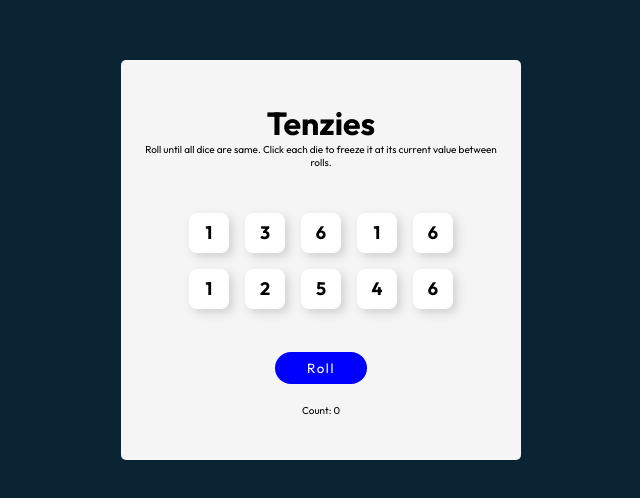
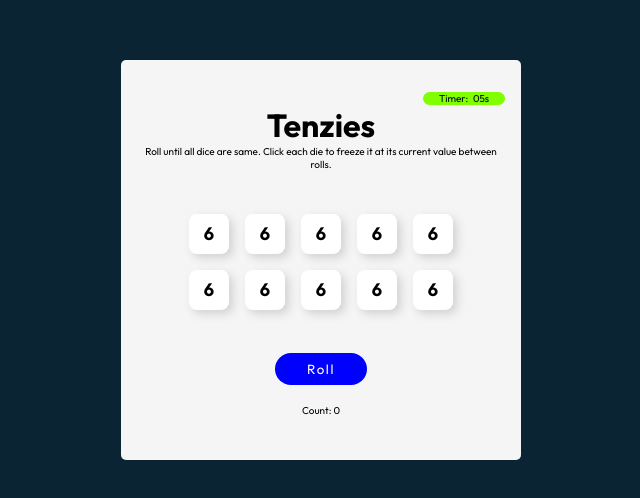
Before and after one commit to sharmasagarr/tenziesGame, a React (Vite) app: page / in a window 1280 px wide. Shown: the part 140-638 px from the top of the page, without its empty margins (319-959 px from the left). Built offline with nearby package versions, Linux system fonts and the light colour scheme.

Commit message:
added timer feature

```diff
--- a/src/App.css
+++ b/src/App.css
@@ -7,6 +7,51 @@ main {
   flex-direction: column;
   justify-content: space-evenly;
   align-items: center;
+}
+
+.head{
+  display: flex;
+  flex-direction: column;
+}
+
+.timer{
+  margin-top: -0.7rem;
+  justify-self: flex-end;
+  background-color: chartreuse;
+  border-radius: 1rem;
+  margin-right: 1rem;
+  display: flex;
+  align-items: center;
+  justify-content: center;
+}
+
+.timer > p{
+  display: flex;
+  align-items: center;
+  justify-content: center;
+  padding-left: 1rem;
+  padding-right: 0.5rem;
+}
+
+.timer > span{
+  font-size: x-small;
+  display: flex;
+  align-items: center;
+  justify-content: center;
+  width: 0.5rem;
+  padding-left: 0.3rem;
+  padding-right: 1.5rem;
+}
+
+.blink {
+  background-color: lightgreen;
+  animation: blink 1s infinite;
+}
+
+@keyframes blink {
+  0% { opacity: 0; }
+  50% { opacity: 1; }
+  100% { opacity: 0; }
 }
 
 h1{
--- a/src/App.jsx
+++ b/src/App.jsx
@@ -7,6 +7,7 @@ import Confetti from "react-confetti"
 export default function App(){
   const [dice, setDice] = useState(() => generateAllNewDice())
   const [count, setCount] = useState(0)
+  const [timer, setTimer] = useState(0)
   const buttonRef = useRef(null)
 
   const gameWon = dice.every(dieObj => dieObj.isHeld===true && dieObj.value===dice[0].value)
@@ -17,12 +18,23 @@ export default function App(){
     }
   }, [gameWon])
 
+  useEffect(() => {
+    if (gameWon) return;
+
+    const intervalId = setInterval(() => {
+      setTimer(prev => prev + 1)
+    }, 1000)
+
+    return () => clearInterval(intervalId);
+  },[gameWon])
+
   function generateAllNewDice(){
     return new Array(10)
       .fill(0)
       .map(() => (
         {
-          value: Math.ceil(Math.random() * 6),
+          value: 6,
+          // value: Math.ceil(Math.random() * 6),
           isHeld: false,
           id: nanoid()
         }
@@ -44,6 +56,7 @@ export default function App(){
     } else {
       setDice(generateAllNewDice())
       setCount(0)
+      setTimer(0)
       buttonRef.current.focus()
     }
   }
@@ -73,6 +86,10 @@ export default function App(){
     <main>
       {gameWon && <Confetti width={window.innerWidth} height={window.innerHeight} />}
       <div>
+        <div className={`timer ${gameWon ? "blink": null}`}>
+          <p>Timer: </p>
+          <span>{String(timer).padStart(2, '0')}s</span>
+        </div>
         <h1>Tenzies</h1>
         <p>Roll until all dice are same. Click each die to freeze it at its current value between rolls.</p>
       </div>
```
